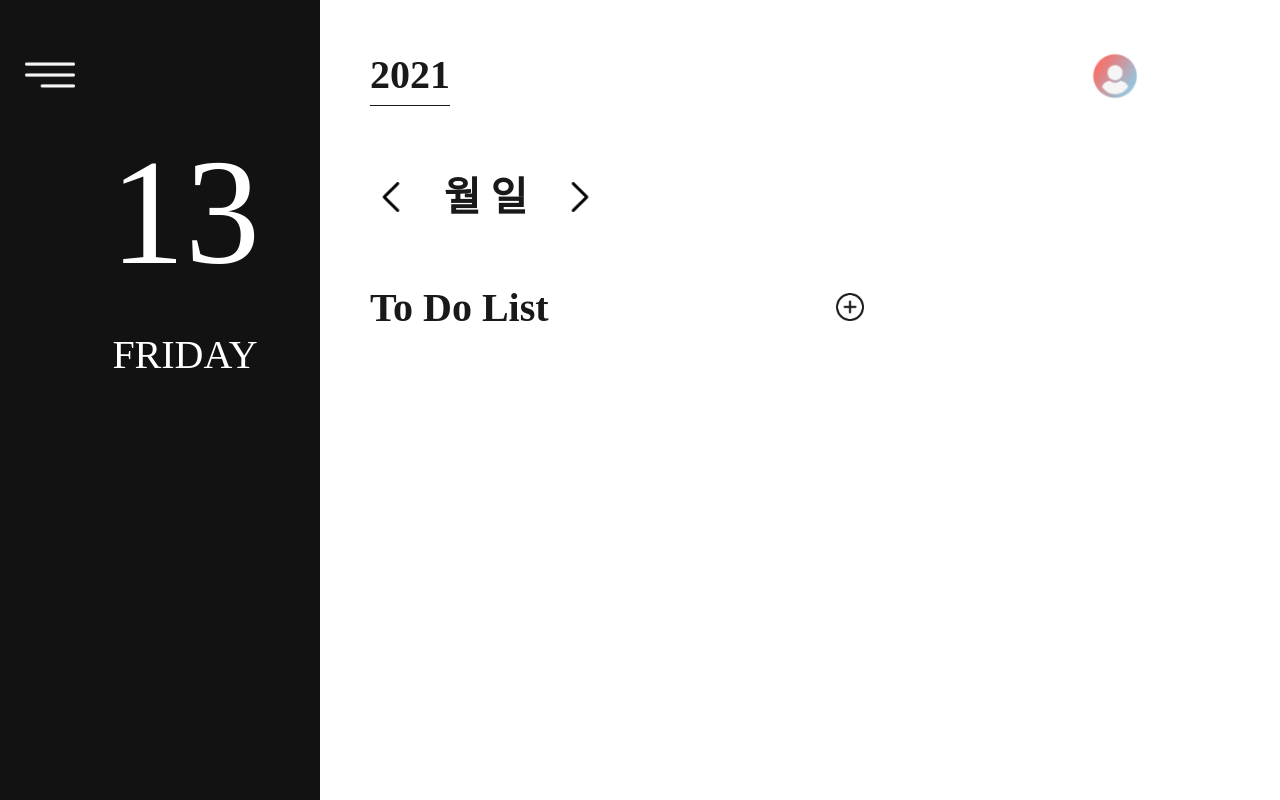
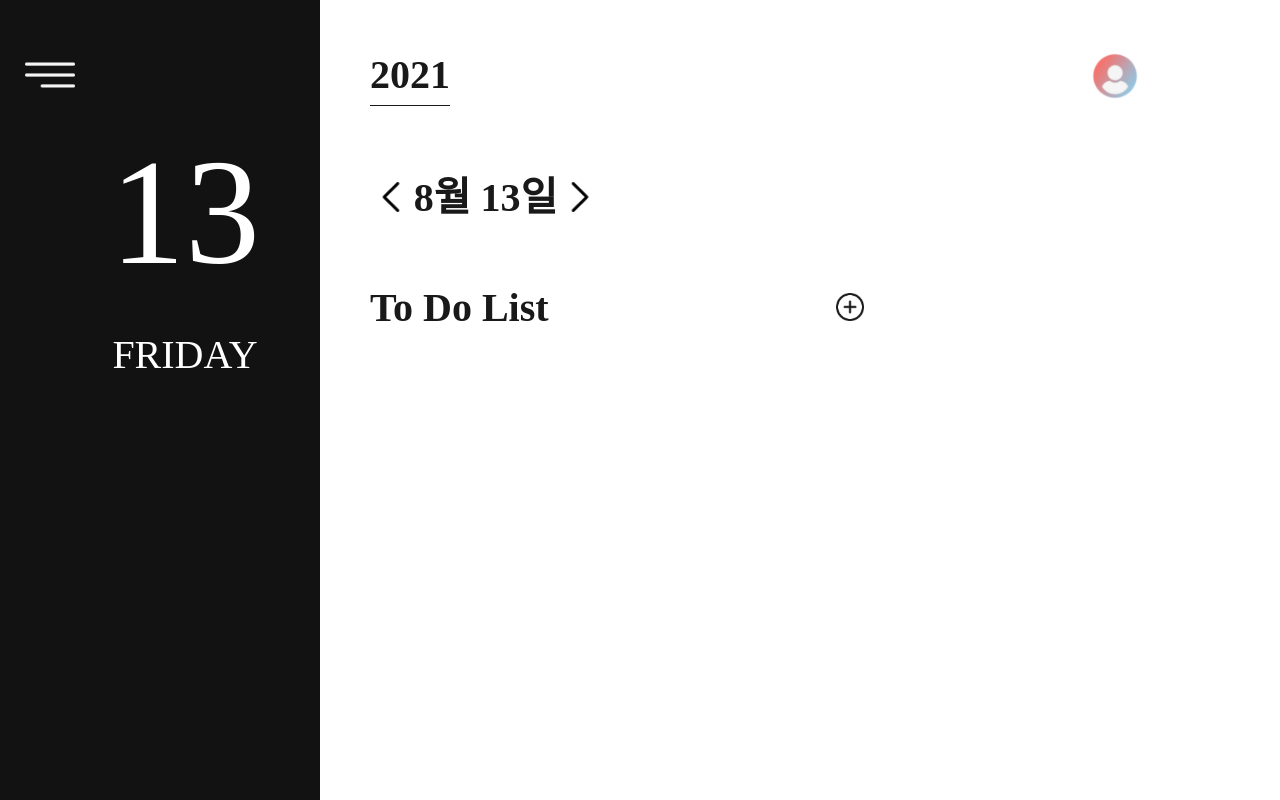
Before and after one commit to liketoy/doitdoit-frontend, a Vue app: page / in a window 1280 px wide. Built offline with nearby package versions, Linux system fonts and the light colour scheme; a web font is replaced by a local one.

Commit message:
catch_month

```diff
--- a/src/views/Daily.vue
+++ b/src/views/Daily.vue
@@ -230,11 +230,11 @@
 			TodoVue,
 		},
 		data: function () {
-			// const day = new Date();
-			// const month = day.getmonth() + 1;
+			const day = new Date();
+			const month = day.getMonth() + 1;
 			return {
-				// month: month,
-				// today: day.getDate(),
+				month: month,
+				today: day.getDate(),
 				todoText: "",
 				todos: [],
 				modal: false,
```
